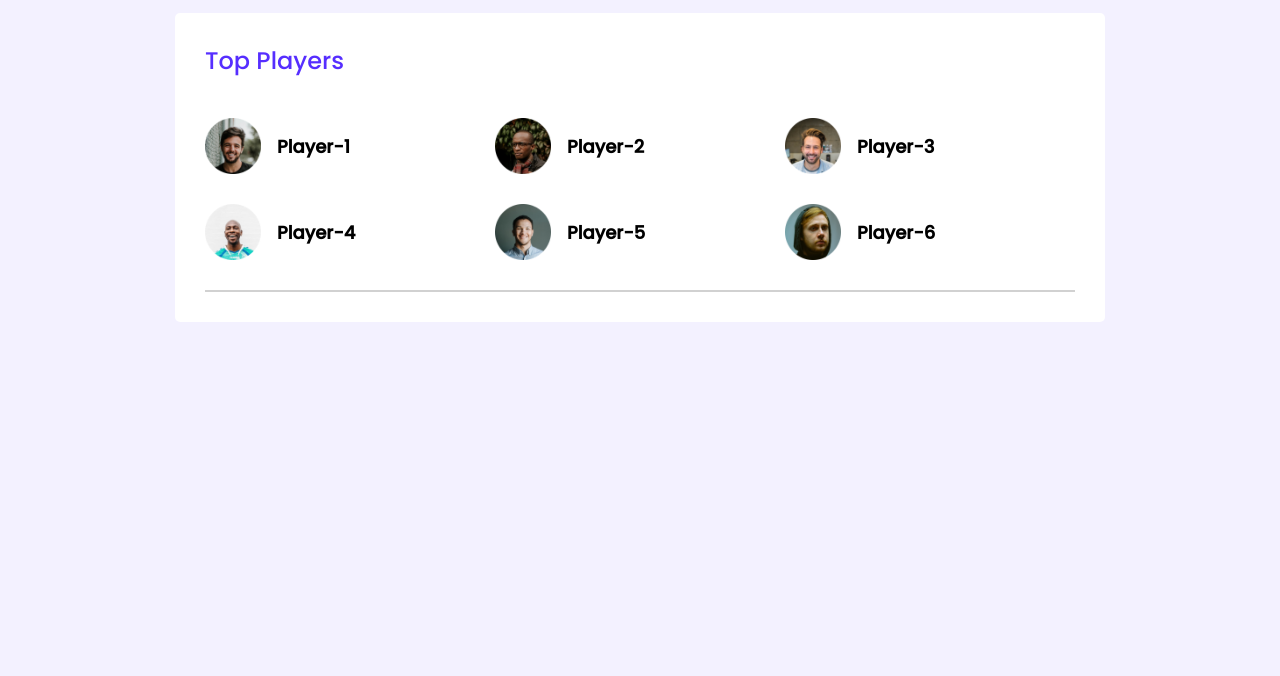
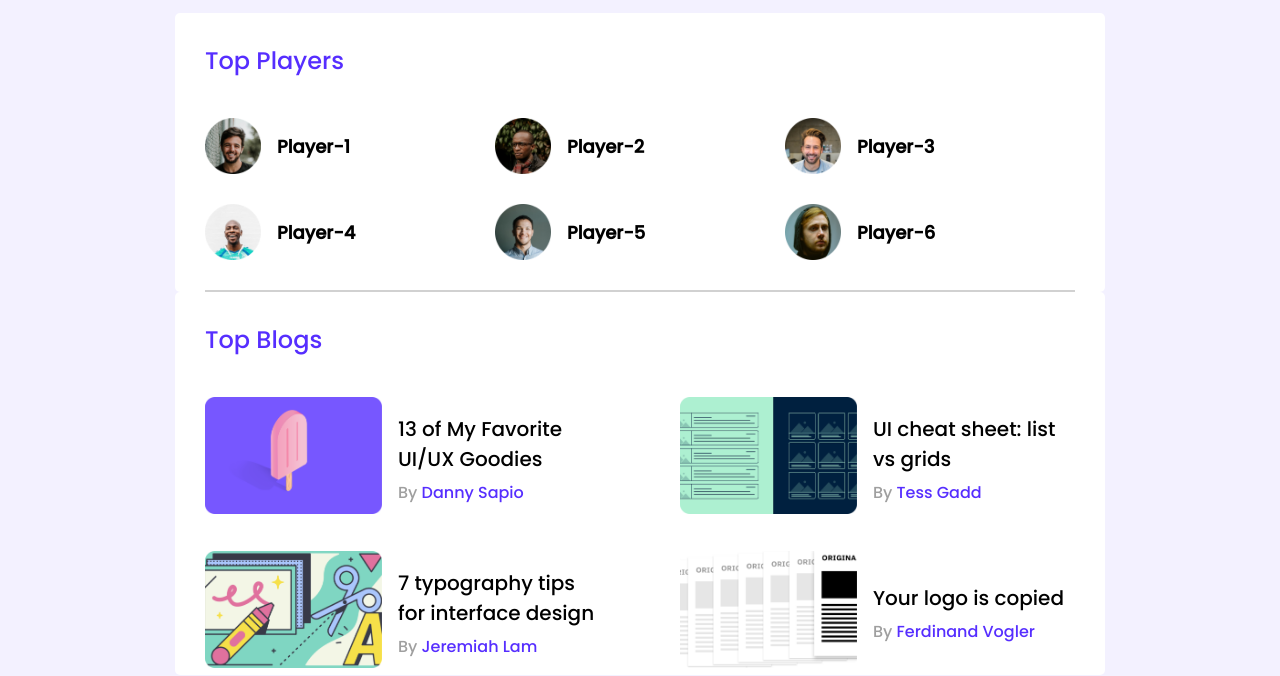
Before and after one commit to thetamimahmed/leaderboard-landing-page, a plain HTML site: page index.html in a window 1280 px wide. Shown: the part 124-800 px from the top of the page. Drawn offline with Linux system fonts and the light colour scheme.

Commit message:
top blog section done

```diff
--- a/index.html
+++ b/index.html
@@ -66,8 +66,59 @@
             </div>
             <hr>
         </section>
+        <!-- top player section end -->
 
-        <!-- top player section end -->
+        <!-- top blogs section start -->
+        <section class="container">
+            <h2 class="section-title">Top Blogs</h2>
+            <div class="blogs">
+                <div class="blog">
+                    <div class="thumbnail">
+                        <img src="images/blogs/blog-1.png" alt="" class="blog-img">
+                    </div>
+                    <div class="blog-info">
+                        <h3 class="blog-title">13 of My Favorite UI/UX Goodies</h3>
+                        <div class="blog-author">
+                            <p>By <a href="">Danny Sapio</a></p>
+                        </div>
+                    </div>
+                </div>
+                <div class="blog">
+                    <div class="thumbnail">
+                        <img src="images/blogs/blog-2.png" alt="" class="blog-img">
+                    </div>
+                    <div class="blog-info">
+                        <h3 class="blog-title">UI cheat sheet: list vs grids</h3>
+                        <div class="blog-author">
+                            <p>By <a href="">Tess Gadd</a></p>
+                        </div>
+                    </div>
+                </div>
+                <div class="blog">
+                    <div class="thumbnail">
+                        <img src="images/blogs/blog-3.png" alt="" class="blog-img">
+                    </div>
+                    <div class="blog-info">
+                        <h3 class="blog-title">7 typography tips for interface design</h3>
+                        <div class="blog-author">
+                            <p>By <a href="">Jeremiah Lam</a></p>
+                        </div>
+                    </div>
+                </div>
+                <div class="blog">
+                    <div class="thumbnail">
+                        <img src="images/blogs/blog-4.png" alt="" class="blog-img">
+                    </div>
+                    <div class="blog-info">
+                        <h3 class="blog-title">Your logo is copied</h3>
+                        <div class="blog-author">
+                            <p>By <a href="">Ferdinand Vogler</a></p>
+                        </div>
+                    </div>
+                </div>
+            </div>
+        </section>
+        <!-- top blogs section end -->
     </main>
     <!-- main section end -->
 
--- a/styles/style.css
+++ b/styles/style.css
@@ -12,7 +12,10 @@ body{
 }
 main{
     display: flex;
-    justify-content: center;
+    flex-direction: column;
+    align-items: center;
+    margin-top: 43px;
+
 }
 /* header section styles */
 header{
@@ -51,7 +54,7 @@ nav ul li a{
     width: 870px;
     background-color: white;
     padding: 30px;
-    margin-top: 43px;
+    padding-bottom: 0px;
     border-radius: 5px;
 }
 .section-title{
@@ -81,3 +84,33 @@ nav ul li a{
 hr{
     border: 1px solid #D1D1D1;
 }
+/* top blogs section start */
+.blogs{
+    display: grid;
+    grid-template-columns: repeat(2,1fr);
+    grid-row-gap: 30px;
+    grid-column-gap: 80px;
+}
+.blog{
+    display: flex;
+    align-items: center;
+}
+.blog-info{
+    margin-left: 16px;
+}
+.blog-img{
+    width: 177px;
+    height: 117px;
+}
+.blog-title{
+    font-size: 20px;
+    font-weight: normal;
+    margin-bottom: 6px;
+}
+.blog-author p{
+    color: #9F9F9F;
+}
+.blog-author p a{
+    text-decoration: none;
+    color: #562EFF;
+}
```
